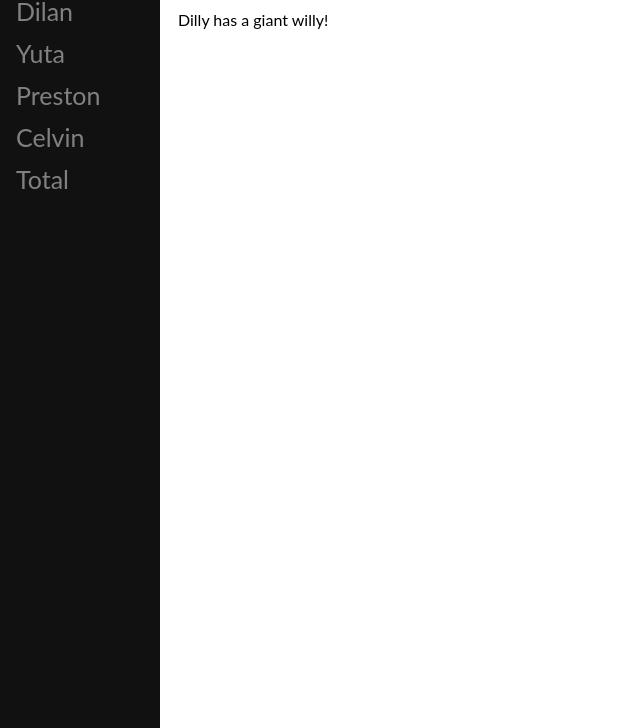
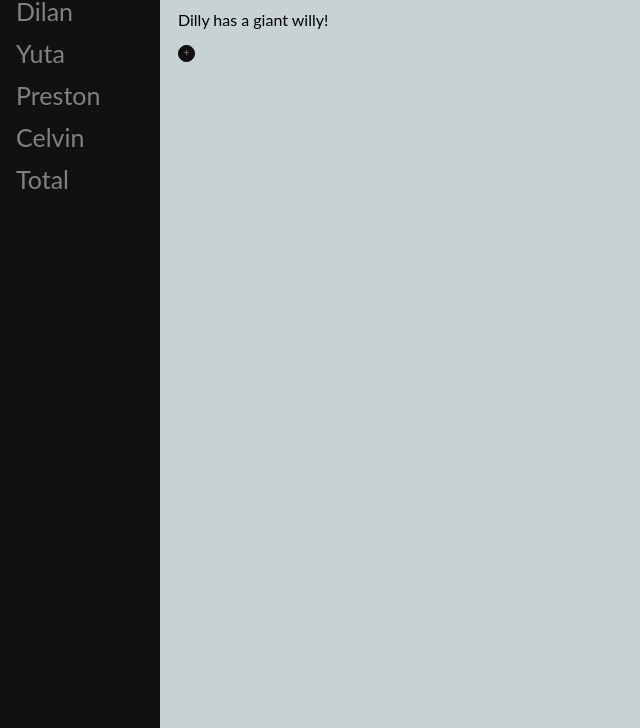
Before and after one commit to tenorchops04/Receiptify, a plain HTML site: page DilanHTML.html in a window 1280 px wide. Shown: the part 72-800 px from the top of the page, without its empty margins (0-640 px from the left). Drawn offline with Linux system fonts and the light colour scheme.

Commit message:
Added a utton to Dilan's page for user input.

```diff
--- a/DilanHTML.html
+++ b/DilanHTML.html
@@ -5,10 +5,14 @@
 </head>
 
 <html>
+<body>
 	<div id="Dilan" class="main">
 		<h1> Dilan </h1>
 		<p> Dilly has a giant willy! </p>
+	<div class = "button" onclick = "alert('Hello world!')"> + </div>
 	</div>
+
+
 
 <!-- Side navigation -->
 	<div class = "sidenav">
@@ -19,5 +23,5 @@
 		<a href = "CelvinHTML.html"> Celvin </a>
 		<a href = "TotalHTML.html"> Total </a>
 	</div>
-
+</body>
 </html>
--- a/FixedSidebarCSS.css
+++ b/FixedSidebarCSS.css
@@ -1,5 +1,6 @@
 body {
   font-family: "Lato", sans-serif;
+  background-color: #C7D2D5;
 }
 
 /* The sidebar menu */
@@ -35,6 +36,26 @@ body {
   padding: 0px 10px;
 }
 
+/* Style add buttons */
+.button {
+  border: 1px solid black;
+  background-color: #111;
+  height: 0;
+  width: 15px;
+  color: #818181;
+  padding-bottom: 15px;
+  text-align: center;
+  text-decoration: none;
+  display:block;
+  font-size: 10px;
+  cursor: pointer;
+  border-radius: 50%
+}
+
+.button:hover {
+	color: #f1f1f1;
+}
+
 /* On smaller screens, where height is less than 450px, change the style of the sidebar (less padding and a smaller font size) */
 @media screen and (max-height: 450px) {
   .sidenav {padding-top: 15px;}
```
